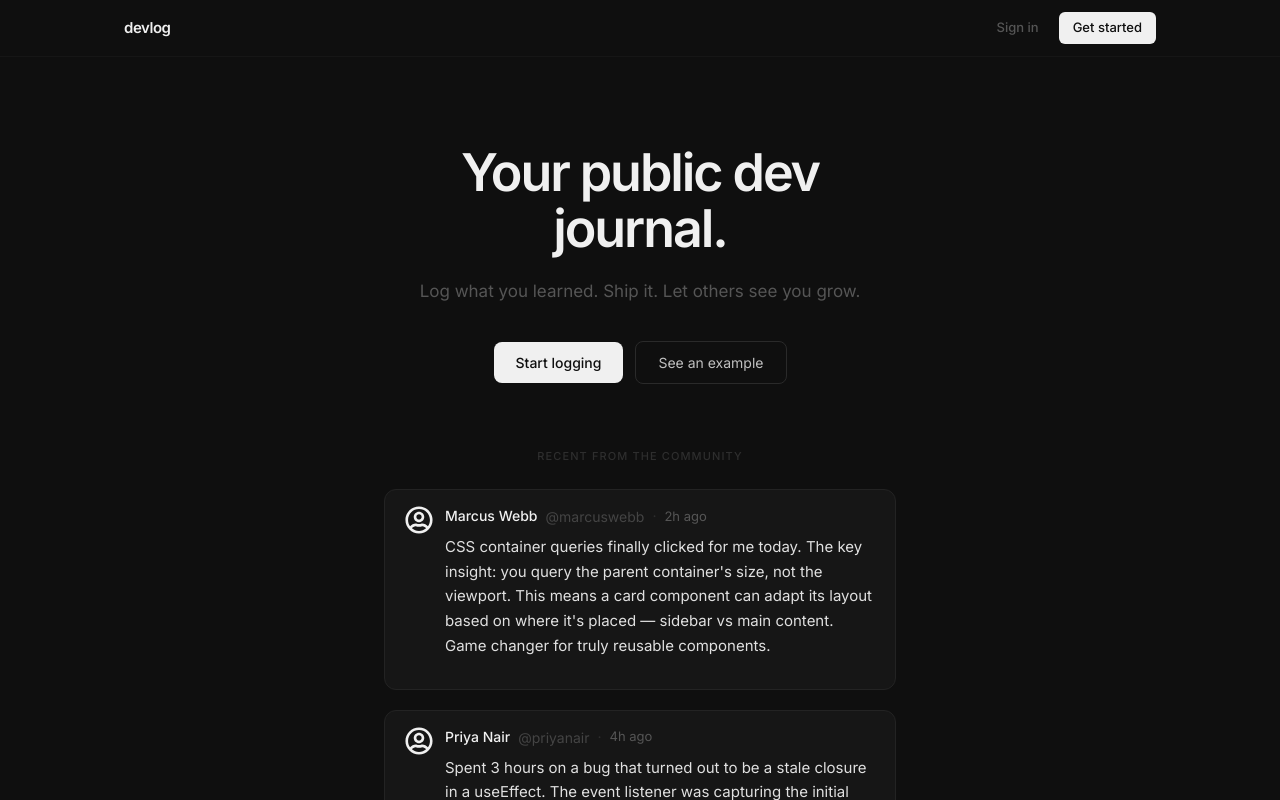
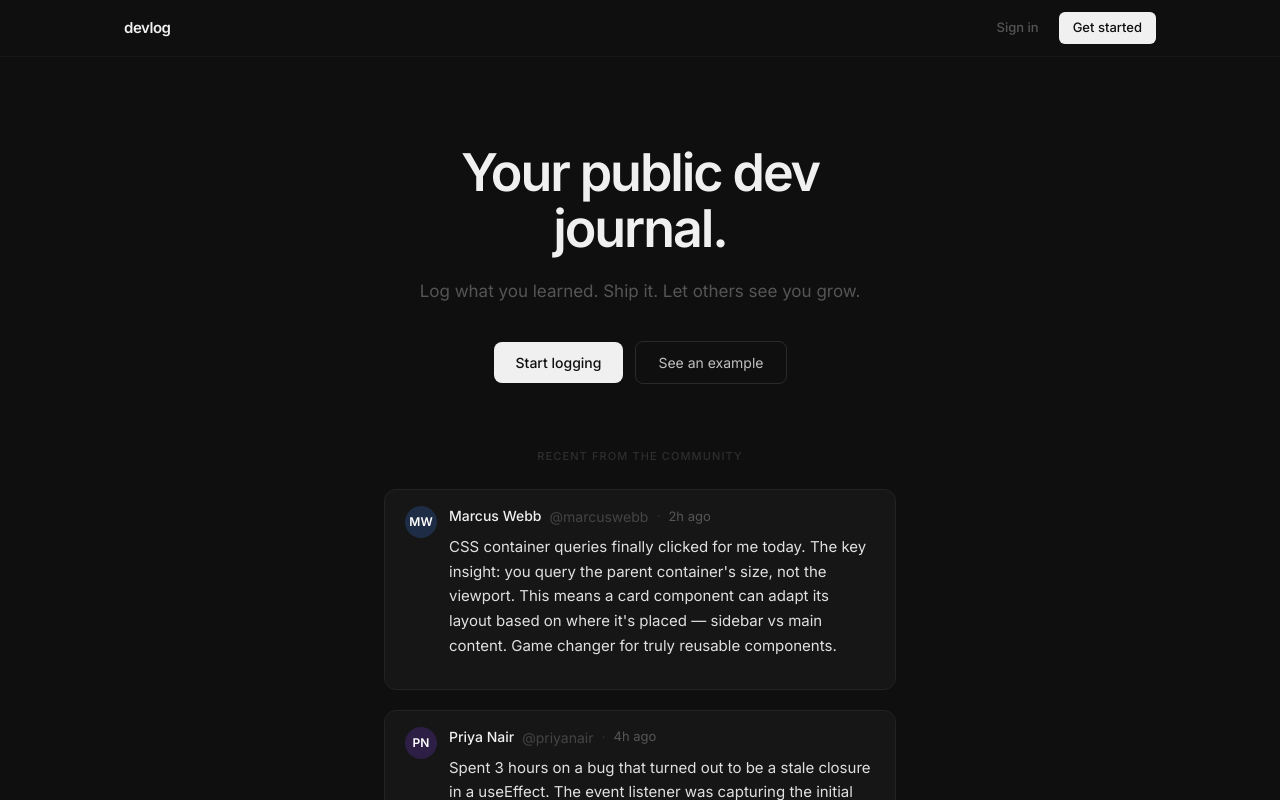
Before and after one commit to h3pixz/DevLog, a React (Vite) app: page / in a window 1280 px wide. Shown: the top 800 px of the page. Built offline with nearby package versions, Linux system fonts and the light colour scheme.

Commit message:
fix: user avatar

```diff
--- a/src/components/LogCard.tsx
+++ b/src/components/LogCard.tsx
@@ -1,4 +1,4 @@
-import { FaRegUserCircle } from "react-icons/fa";
+
 
 export type LogEntry = {
   id: string;
@@ -28,16 +28,23 @@ export default function LogCard({ entry }: Props) {
       className="mx-auto max-w-lg"
     >
       <div className="flex items-start gap-3">
-        <button
+        <div
           style={{
-            background: "none",
-            border: "none",
-            padding: 0,
+            width: 32,
+            height: 32,
+            borderRadius: "50%",
+            backgroundColor: entry.author.color,
+            display: "flex",
+            alignItems: "center",
+            justifyContent: "center",
+            color: "#fff",
+            fontSize: 12,
+            fontWeight: 600,
             flexShrink: 0,
           }}
         >
-          <FaRegUserCircle size={28} />
-        </button>
+          {entry.author.initials}
+        </div>
 
         <div style={{ flex: 1, minWidth: 0 }}>
           <div className="flex items-center flex-wrap gap-x-2 gap-y-1 mb-2">
```
